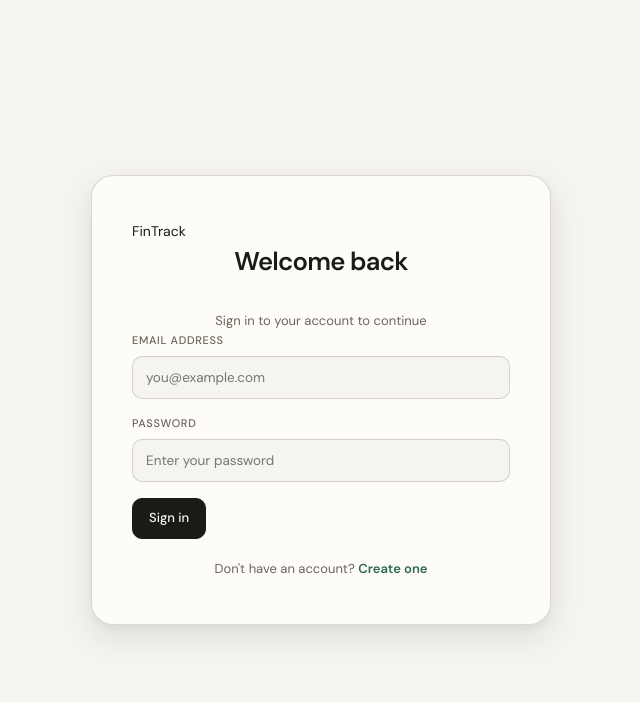
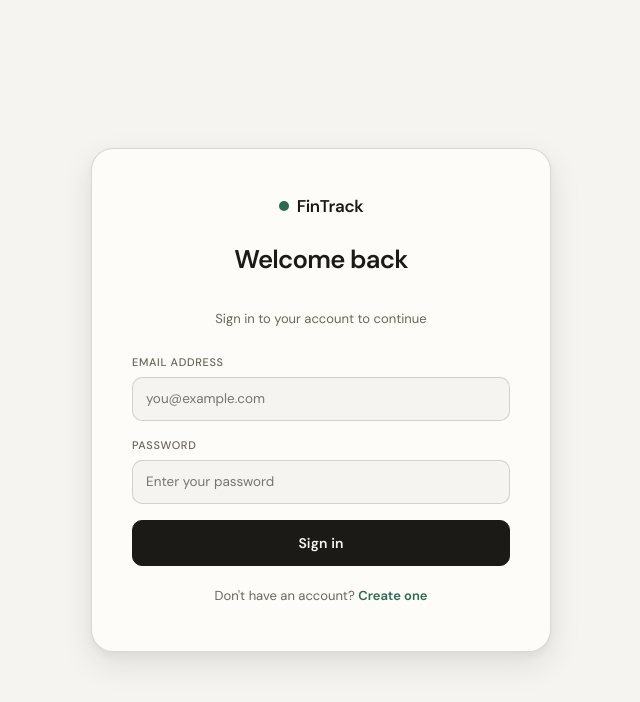
Before and after one commit to Talal-Akhtar/Personal-Finance-Tracker, a React (Create React App) app in the folder frontend/: page / in a window 1280 px wide. Shown: the top 702 px of the page, without its empty margins (319-959 px from the left). Built offline with nearby package versions, Linux system fonts and the light colour scheme.

Commit message:
Update App.css

```diff
--- a/frontend/src/App.css
+++ b/frontend/src/App.css
@@ -726,3 +726,84 @@ button, input, select, textarea { font: inherit; }
   .form-row          { grid-template-columns: 1fr; }
   .dashboard-navbar  { padding: 16px 18px; }
 }
+
+/* ─── Auth Page Additions ─────────────────────────────────── */
+.auth-brand {
+  display: flex;
+  align-items: center;
+  justify-content: center;
+  gap: 8px;
+  margin-bottom: 20px;
+}
+
+.auth-brand-dot {
+  width: 10px;
+  height: 10px;
+  border-radius: 50%;
+  background: var(--accent);
+  flex-shrink: 0;
+}
+
+.auth-brand-name {
+  font-size: 17px;
+  font-weight: 600;
+  letter-spacing: -0.02em;
+  color: var(--text-primary);
+}
+.auth-title {
+  font-size: 1.45rem;
+  font-weight: 600;
+  letter-spacing: -0.03em;
+  text-align: center;
+  color: var(--text-primary);
+  margin-bottom: 4px;
+}
+.auth-subtitle {
+  font-size: 13px;
+  color: var(--text-tertiary);
+  text-align: center;
+  margin-top: 0;
+  margin-bottom: 24px;
+}
+.auth-btn-wrap {
+  display: flex;
+  justify-content: center;
+  margin-top: 8px;
+}
+.auth-submit-btn {
+  width: 100%;
+  max-width: 100%;
+  justify-content: center;
+  padding: 11px 24px;
+  font-size: 14px;
+  font-weight: 600;
+  border-radius: var(--radius-md);
+  letter-spacing: 0.01em;
+}
+.auth-spinner {
+  display: inline-block;
+  width: 14px;
+  height: 14px;
+  border: 2px solid rgba(255, 255, 255, 0.35);
+  border-top-color: #fff;
+  border-radius: 50%;
+  animation: spin 0.65s linear infinite;
+  flex-shrink: 0;
+}
+.auth-footer {
+  text-align: center;
+  margin-top: 22px;
+  font-size: 13px;
+  color: var(--text-secondary);
+}
+
+.auth-footer a {
+  color: var(--accent);
+  font-weight: 600;
+  cursor: pointer;
+  text-decoration: none;
+}
+
+.auth-footer a:hover {
+  text-decoration: underline;
+}
```
